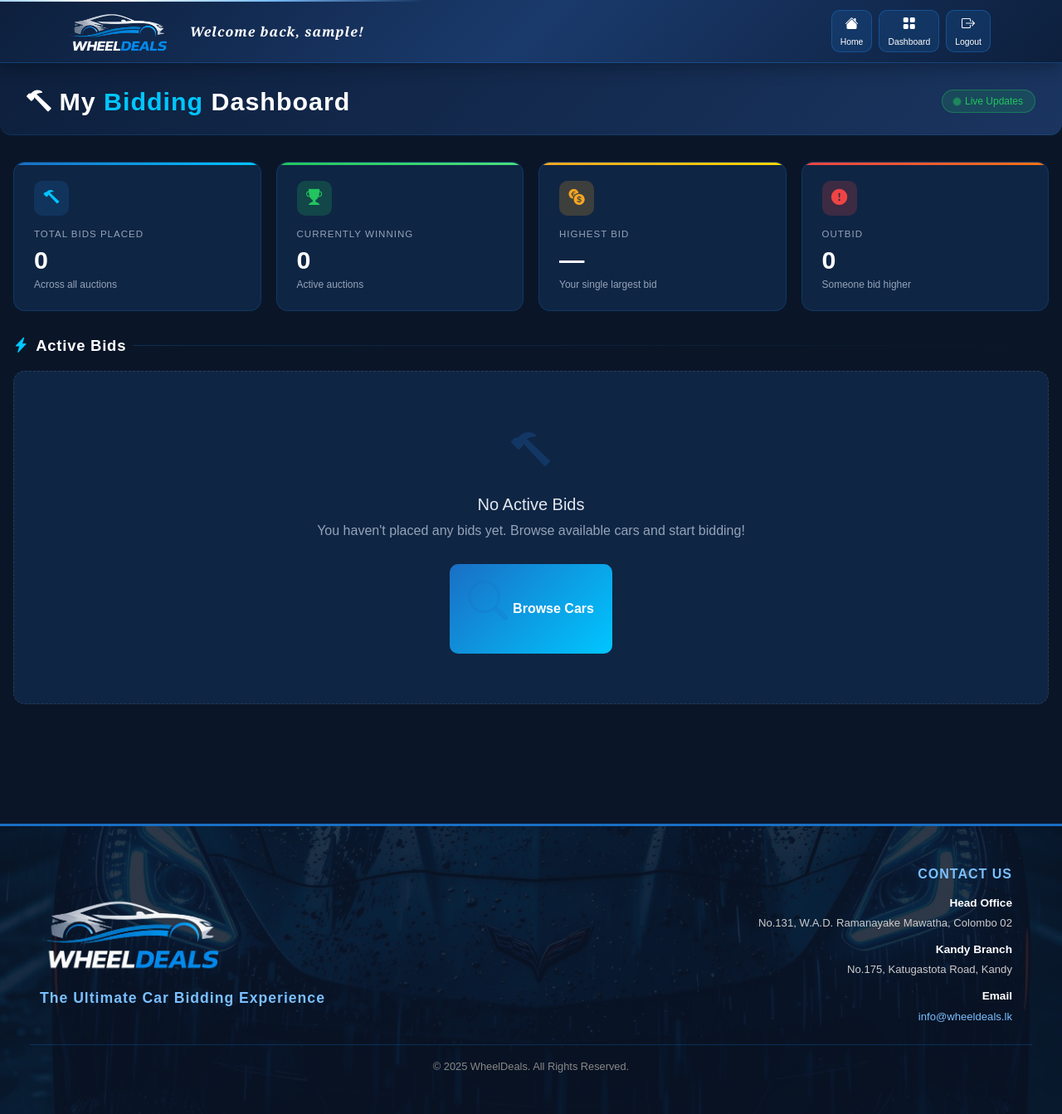
After one commit to thisalirj-star/WheelDeals-Group-08, a Django app: page /cars/buyer-dashboard/ in a window 1280 px wide. The commit adds this page. Shown: the whole page at 83% size. Run offline with Django 5.2, Linux system fonts and the light colour scheme; the visitor is signed in with stand-in values (Sample User, id 1); data that the repository does not hold is empty.

Commit message:
Add buyer dashboard, price formatting, navbar link, UI improvements

```diff
--- /dev/null
+++ b/cars/templates/cars/buyer_dashboard.html
@@ -0,0 +1,436 @@
+{% extends 'base.html' %}
+{% load static %}
+{% load humanize %}
+
+{% block title %}My Bids — WheelDeals{% endblock %}
+
+{% block extra_css %}
+
+@import url('https://fonts.googleapis.com/css2?family=Rajdhani:wght@500;600;700&family=DM+Sans:wght@300;400;500&display=swap');
+
+:root {
+    --navy:      #0d1f3c;
+    --navy-mid:  #132848;
+    --navy-lite: #1a3560;
+    --accent:    #1a6fc4;
+    --accent2:   #00c6ff;
+    --gold:      #f5a623;
+    --green:     #22c55e;
+    --red:       #ef4444;
+    --orange:    #f97316;
+    --text:      #e2e8f0;
+    --muted:     #94a3b8;
+    --card-bg:   #0f2544;
+    --border:    rgba(26,111,196,0.25);
+    --radius:    14px;
+}
+
+body { background: #0a1628 !important; font-family: 'DM Sans', sans-serif; color: var(--text); }
+
+/* ── Page header ── */
+.dash-header {
+    background: linear-gradient(135deg, var(--navy) 0%, var(--navy-lite) 100%);
+    border-bottom: 1px solid var(--border);
+    padding: 28px 32px 22px;
+    margin-bottom: 32px;
+    border-radius: 0 0 var(--radius) var(--radius);
+    display: flex;
+    align-items: center;
+    justify-content: space-between;
+    flex-wrap: wrap;
+    gap: 12px;
+}
+.dash-header h1 {
+    font-family: 'Rajdhani', sans-serif;
+    font-size: 1.9rem;
+    font-weight: 700;
+    letter-spacing: 1px;
+    color: #fff;
+    margin: 0;
+}
+.dash-header h1 span { color: var(--accent2); }
+
+.live-badge {
+    display: inline-flex;
+    align-items: center;
+    gap: 6px;
+    background: rgba(34,197,94,0.15);
+    border: 1px solid rgba(34,197,94,0.4);
+    border-radius: 20px;
+    padding: 4px 14px;
+    font-size: 0.75rem;
+    color: var(--green);
+    font-weight: 500;
+}
+.live-dot {
+    width: 7px; height: 7px;
+    background: var(--green);
+    border-radius: 50%;
+    animation: pulse 1.5s infinite;
+}
+@keyframes pulse {
+    0%,100% { opacity:1; transform:scale(1); }
+    50%      { opacity:.5; transform:scale(1.4); }
+}
+
+/* ── KPI Cards ── */
+.kpi-grid {
+    display: grid;
+    grid-template-columns: repeat(4,1fr);
+    gap: 18px;
+    margin-bottom: 28px;
+}
+@media(max-width:900px){ .kpi-grid{ grid-template-columns:repeat(2,1fr); } }
+@media(max-width:500px){ .kpi-grid{ grid-template-columns:1fr; } }
+
+.kpi-card {
+    background: var(--card-bg);
+    border: 1px solid var(--border);
+    border-radius: var(--radius);
+    padding: 22px 24px;
+    position: relative;
+    overflow: hidden;
+    transition: transform .2s, box-shadow .2s;
+}
+.kpi-card:hover { transform:translateY(-3px); box-shadow:0 8px 32px rgba(0,198,255,.12); }
+.kpi-card::before {
+    content:'';
+    position:absolute; top:0; left:0; right:0; height:3px;
+}
+.kpi-card.blue::before  { background: linear-gradient(90deg,var(--accent),var(--accent2)); }
+.kpi-card.gold::before  { background: linear-gradient(90deg,#f5a623,#ffd700); }
+.kpi-card.green::before { background: linear-gradient(90deg,#22c55e,#4ade80); }
+.kpi-card.red::before   { background: linear-gradient(90deg,#ef4444,#f97316); }
+
+.kpi-icon {
+    width: 42px; height: 42px;
+    border-radius: 10px;
+    display: flex; align-items: center; justify-content: center;
+    font-size: 1.2rem;
+    margin-bottom: 14px;
+}
+.kpi-card.blue  .kpi-icon { background:rgba(26,111,196,.2); color:var(--accent2); }
+.kpi-card.gold  .kpi-icon { background:rgba(245,166,35,.2);  color:var(--gold); }
+.kpi-card.green .kpi-icon { background:rgba(34,197,94,.2);   color:var(--green); }
+.kpi-card.red   .kpi-icon { background:rgba(239,68,68,.2);   color:var(--red); }
+
+.kpi-label { font-size:.72rem; text-transform:uppercase; letter-spacing:1px; color:var(--muted); margin-bottom:6px; }
+.kpi-value { font-family:'Rajdhani',sans-serif; font-size:1.9rem; font-weight:700; color:#fff; line-height:1; }
+.kpi-sub   { font-size:.75rem; color:var(--muted); margin-top:6px; }
+
+/* ── Section title ── */
+.section-title {
+    font-family: 'Rajdhani', sans-serif;
+    font-size: 1.15rem;
+    font-weight: 600;
+    letter-spacing: .8px;
+    color: #fff;
+    margin-bottom: 16px;
+    display: flex;
+    align-items: center;
+    gap: 8px;
+}
+.section-title .accent-line {
+    flex:1; height:1px;
+    background: linear-gradient(90deg,var(--border),transparent);
+}
+
+/* ── Bid Cards Grid ── */
+.bids-grid {
+    display: grid;
+    grid-template-columns: repeat(3,1fr);
+    gap: 20px;
+    margin-bottom: 32px;
+}
+@media(max-width:900px){ .bids-grid{ grid-template-columns:repeat(2,1fr); } }
+@media(max-width:600px){ .bids-grid{ grid-template-columns:1fr; } }
+
+.bid-card {
+    background: var(--card-bg);
+    border: 1px solid var(--border);
+    border-radius: var(--radius);
+    overflow: hidden;
+    transition: transform .2s, box-shadow .2s;
+    cursor: pointer;
+    text-decoration: none;
+}
+.bid-card:hover {
+    transform: translateY(-4px);
+    box-shadow: 0 10px 32px rgba(0,198,255,.15);
+    border-color: rgba(0,198,255,.4);
+}
+
+.bid-card-img {
+    width: 100%;
+    height: 160px;
+    object-fit: cover;
+    display: block;
+}
+.bid-card-img-placeholder {
+    width: 100%;
+    height: 160px;
+    background: linear-gradient(135deg, var(--navy-mid), var(--navy-lite));
+    display: flex;
+    align-items: center;
+    justify-content: center;
+    color: var(--muted);
+    font-size: 2.5rem;
+}
+
+.bid-card-body { padding: 16px 18px; }
+
+.bid-card-title {
+    font-family: 'Rajdhani', sans-serif;
+    font-size: 1.1rem;
+    font-weight: 700;
+    color: #fff;
+    margin-bottom: 4px;
+}
+.bid-card-brand { font-size: .78rem; color: var(--muted); margin-bottom: 12px; }
+
+.bid-amount-row {
+    display: flex;
+    align-items: center;
+    justify-content: space-between;
+    margin-bottom: 10px;
+}
+.bid-amount-label { font-size: .7rem; text-transform: uppercase; letter-spacing: 1px; color: var(--muted); }
+.bid-amount-value {
+    font-family: 'Rajdhani', sans-serif;
+    font-size: 1.2rem;
+    font-weight: 700;
+    color: var(--gold);
+}
+
+.bid-card-footer {
+    padding: 10px 18px;
+    border-top: 1px solid var(--border);
+    display: flex;
+    align-items: center;
+    justify-content: space-between;
+}
+
+/* ── Status badges ── */
+.badge-winning {
+    display: inline-flex; align-items: center; gap: 5px;
+    background: rgba(34,197,94,.15); border: 1px solid rgba(34,197,94,.35);
+    color: var(--green); border-radius: 20px; padding: 3px 10px;
+    font-size: .72rem; font-weight: 500;
+}
+.badge-outbid {
+    display: inline-flex; align-items: center; gap: 5px;
+    background: rgba(239,68,68,.15); border: 1px solid rgba(239,68,68,.35);
+    color: var(--red); border-radius: 20px; padding: 3px 10px;
+    font-size: .72rem; font-weight: 500;
+}
+.badge-ended {
+    display: inline-flex; align-items: center; gap: 5px;
+    background: rgba(100,100,100,.15); border: 1px solid rgba(100,100,100,.3);
+    color: var(--muted); border-radius: 20px; padding: 3px 10px;
+    font-size: .72rem; font-weight: 500;
+}
+.badge-active {
+    display: inline-flex; align-items: center; gap: 5px;
+    background: rgba(0,198,255,.1); border: 1px solid rgba(0,198,255,.3);
+    color: var(--accent2); border-radius: 20px; padding: 3px 10px;
+    font-size: .72rem; font-weight: 500;
+}
+.badge-dot { width: 6px; height: 6px; border-radius: 50%; background: currentColor; }
+
+/* ── Timer pill ── */
+.timer-sm {
+    font-size: .75rem;
+    color: var(--accent2);
+    display: flex;
+    align-items: center;
+    gap: 4px;
+}
+.timer-sm.ended { color: var(--muted); }
+
+/* ── Empty state ── */
+.empty-state {
+    background: var(--card-bg);
+    border: 1px dashed rgba(255,255,255,.1);
+    border-radius: var(--radius);
+    padding: 60px 40px;
+    text-align: center;
+    color: var(--muted);
+}
+.empty-state i { font-size: 3rem; margin-bottom: 16px; display: block; color: var(--border); }
+.empty-state h5 { color: var(--text); margin-bottom: 8px; }
+
+/* ── View button ── */
+.btn-view-bid {
+    font-size: .75rem;
+    color: var(--accent2);
+    text-decoration: none;
+    display: flex;
+    align-items: center;
+    gap: 4px;
+    transition: color .2s;
+}
+.btn-view-bid:hover { color: #fff; }
+
+{% endblock %}
+
+{% block content %}
+<div class="dash-wrap" style="padding-bottom:60px;">
+
+    <!-- Header -->
+    <div class="dash-header">
+        <h1><i class="bi bi-hammer me-2"></i>My <span>Bidding</span> Dashboard</h1>
+        <div class="live-badge"><span class="live-dot"></span> Live Updates</div>
+    </div>
+
+    <div class="container-fluid px-3">
+
+        <!-- KPI Cards -->
+        <div class="kpi-grid">
+            <div class="kpi-card blue">
+                <div class="kpi-icon"><i class="bi bi-hammer"></i></div>
+                <div class="kpi-label">Total Bids Placed</div>
+                <div class="kpi-value">{{ total_bids }}</div>
+                <div class="kpi-sub">Across all auctions</div>
+            </div>
+            <div class="kpi-card green">
+                <div class="kpi-icon"><i class="bi bi-trophy-fill"></i></div>
+                <div class="kpi-label">Currently Winning</div>
+                <div class="kpi-value">{{ winning_count }}</div>
+                <div class="kpi-sub">Active auctions</div>
+            </div>
+            <div class="kpi-card gold">
+                <div class="kpi-icon"><i class="bi bi-currency-exchange"></i></div>
+                <div class="kpi-label">Highest Bid</div>
+                <div class="kpi-value">
+                    {% if highest_bid %}LKR {{ highest_bid|intcomma }}{% else %}—{% endif %}
+                </div>
+                <div class="kpi-sub">Your single largest bid</div>
+            </div>
+            <div class="kpi-card red">
+                <div class="kpi-icon"><i class="bi bi-exclamation-circle-fill"></i></div>
+                <div class="kpi-label">Outbid</div>
+                <div class="kpi-value">{{ outbid_count }}</div>
+                <div class="kpi-sub">Someone bid higher</div>
+            </div>
+        </div>
+
+        <!-- Active Bids -->
+        <div class="section-title">
+            <i class="bi bi-lightning-charge-fill" style="color:var(--accent2)"></i>
+            Active Bids
+            <span class="accent-line"></span>
+        </div>
+
+        {% if active_bids %}
+        <div class="bids-grid">
+            {% for bid in active_bids %}
+            <a href="{% url 'buyer_bidding_page' bid.auction.id %}" class="bid-card" style="text-decoration:none;">
+
+                {% if bid.auction.car.image %}
+                    <img src="{{ bid.auction.car.image.url }}" class="bid-card-img" alt="{{ bid.auction.car.brand }}">
+                {% else %}
+                    <div class="bid-card-img-placeholder">
+                        <i class="bi bi-car-front"></i>
+                    </div>
+                {% endif %}
+
+                <div class="bid-card-body">
+                    <div class="bid-card-title">{{ bid.auction.car.brand }} {{ bid.auction.car.model }}</div>
+                    <div class="bid-card-brand">{{ bid.auction.car.year }} &nbsp;·&nbsp; {{ bid.auction.car.mileage }} km</div>
+
+                    <div class="bid-amount-row">
+                        <div>
+                            <div class="bid-amount-label">Your Bid</div>
+                            <div class="bid-amount-value">LKR {{ bid.amount|intcomma }}</div>
+                        </div>
+                        <div>
+                            {% with top_bid=bid.auction.bids.first %}
+                                {% if top_bid.buyer == request.user %}
+                                    <span class="badge-winning"><span class="badge-dot"></span> Winning</span>
+                                {% else %}
+                                    <span class="badge-outbid"><span class="badge-dot"></span> Outbid</span>
+                                {% endif %}
+                            {% endwith %}
+                        </div>
+                    </div>
+
+                    {% with top_bid=bid.auction.bids.first %}
+                    <div style="font-size:.78rem; color:var(--muted);">
+                        Highest: <span style="color:var(--gold); font-weight:600;">LKR {{ top_bid.amount|intcomma }}</span>
+                    </div>
+                    {% endwith %}
+                </div>
+
+                <div class="bid-card-footer">
+                    <span class="timer-sm" data-end="{{ bid.auction.end_time|date:'c' }}">
+                        <i class="bi bi-clock"></i>
+                        <span class="timer-text">--</span>
+                    </span>
+                    <span class="btn-view-bid">
+                        View Auction <i class="bi bi-arrow-right"></i>
+                    </span>
+                </div>
+
+            </a>
+            {% endfor %}
+        </div>
+
+        {% else %}
+        <div class="empty-state mb-4">
+            <i class="bi bi-hammer"></i>
+            <h5>No Active Bids</h5>
+            <p>You haven't placed any bids yet. Browse available cars and start bidding!</p>
+            <a href="{% url 'home' %}" style="display:inline-flex; align-items:center; gap:6px; background:linear-gradient(135deg,var(--accent),var(--accent2)); border-radius:10px; padding:10px 22px; color:#fff; text-decoration:none; font-weight:600; margin-top:12px;">
+                <i class="bi bi-search"></i> Browse Cars
+            </a>
+        </div>
+        {% endif %}
+
+        {% if ended_bids %}
+        <div class="section-title">
+            <i class="bi bi-clock-history" style="color:var(--muted)"></i>
+            Past Bids
+            <span class="accent-line"></span>
+        </div>
+        <div class="bids-grid">
+            {% for bid in ended_bids %}
+         <a href="{% url 'buyer_bidding_page' bid.auction.id %}" class="bid-card" style="text-decoration:none; opacity:.75;">
+
+                {% if bid.auction.car.image %}
+                    <img src="{{ bid.auction.car.image.url }}" class="bid-card-img" alt="{{ bid.auction.car.brand }}" style="filter:grayscale(40%);">
+                {% else %}
+                    <div class="bid-card-img-placeholder">
+                        <i class="bi bi-car-front"></i>
+                    </div>
+                {% endif %}
+
+                <div class="bid-card-body">
+                    <div class="bid-card-title">{{ bid.auction.car.brand }} {{ bid.auction.car.model }}</div>
+                    <div class="bid-card-brand">{{ bid.auction.car.year }} &nbsp;·&nbsp; {{ bid.auction.car.mileage }} km</div>
+
+                    <div class="bid-amount-row">
+                        <div>
+                            <div class="bid-amount-label">Your Bid</div>
+                            <div class="bid-amount-value">LKR {{ bid.amount|intcomma }}</div>
+                        </div>
+                        <span class="badge-ended"><span class="badge-dot"></span> Ended</span>
+                    </div>
+                </div>
+
+                <div class="bid-card-footer">
+                    <span style="font-size:.75rem; color:var(--muted);">
+                        <i class="bi bi-calendar3 me-1"></i>{{ bid.created_at|date:"M d, Y" }}
+                    </span>
+                    <span class="btn-view-bid">
+                        View <i class="bi bi-arrow-right"></i>
+                    </span>
+                </div>
+
+            </a>
+            {% endfor %}
+        </div>
+        {% endif %}
+
+    </div>
+</div>
+{% endblock %}
--- a/cars/templates/cars/car_detail_buyer.html
+++ b/cars/templates/cars/car_detail_buyer.html
@@ -1,4 +1,5 @@
 {% extends 'base.html' %}
+{% load humanize %}
 {% load static %}
 
 {% block title %}{{ car.brand }} {{ car.model }} — WheelDeals{% endblock %}
@@ -338,7 +339,7 @@ body { background: #0a1628 !important; font-family: 'DM Sans', sans-serif; color
 
             <div class="price-label">Starting Bid / Price</div>
             <div class="price-display">
-                LKR {{ car.starting_price|default:"—" }}
+                LKR {{ car.starting_price|default:"—"|intcomma }}
             </div>
 
             <hr class="divider">
--- a/cars/urls.py
+++ b/cars/urls.py
@@ -8,4 +8,5 @@ urlpatterns = [
     path('dashboard/', views.seller_dashboard, name='seller_dashboard'),
     path('car/<int:id>/', views.car_detail, name='car_detail'),
     path('car/buyer/<int:id>/', views.car_detail_buyer, name='car_detail_buyer'),
+    path('buyer-dashboard/', views.buyer_dashboard, name='buyer_dashboard'),
 ]
--- a/cars/views.py
+++ b/cars/views.py
@@ -5,6 +5,7 @@ from .models import Car, CarImage
 from django.db.models import Avg, Sum
 from dateutil.relativedelta import relativedelta
 from django.utils import timezone
+from django.contrib.auth.decorators import login_required
 
 
 def seller_required(view_func):
@@ -200,3 +201,43 @@ def car_detail_buyer(request, id):
         'car': car,
         'auction': auction
     })
+
+    from django.contrib.auth.decorators import login_required
+from bidding.models import Bid, Auction
+
+@login_required
+def buyer_dashboard(request):
+    # All bids placed by this buyer
+    all_bids = Bid.objects.filter(
+        buyer=request.user
+    ).select_related('auction', 'auction__car').order_by('-created_at')
+
+    # Split into active and ended
+    active_bids = [b for b in all_bids if b.auction.status == 'ACTIVE']
+    ended_bids  = [b for b in all_bids if b.auction.status == 'ENDED']
+
+    # KPI calculations
+    total_bids = all_bids.count()
+
+    highest_bid = all_bids.order_by('-amount').first()
+    highest_bid = highest_bid.amount if highest_bid else None
+
+    # Winning = buyer's bid is the highest in that auction
+    winning_count = 0
+    outbid_count  = 0
+    for bid in active_bids:
+        top = bid.auction.bids.first()  # ordered by -amount
+        if top and top.buyer == request.user:
+            winning_count += 1
+        else:
+            outbid_count += 1
+
+    context = {
+        'total_bids':     total_bids,
+        'winning_count':  winning_count,
+        'outbid_count':   outbid_count,
+        'highest_bid':    highest_bid,
+        'active_bids':    active_bids,
+        'ended_bids':     ended_bids,
+    }
+    return render(request, 'cars/buyer_dashboard.html', context)
--- a/templates/base.html
+++ b/templates/base.html
@@ -118,7 +118,7 @@
                                 <span style="font-size:0.65rem; margin-top:2px;">Dashboard</span>
                             </a>
                         {% else %}
-                            <a href="#" title="Buyer Dashboard" style="display:inline-flex; flex-direction:column; align-items:center; justify-content:center; padding: 4px 10px; background-color:rgba(26,111,196,0.2); border:1px solid rgba(26,111,196,0.5); border-radius:10px; color:#ffffff; transition: all 0.2s; text-decoration:none;" onmouseover="this.style.backgroundColor='#1a6fc4'" onmouseout="this.style.backgroundColor='rgba(26,111,196,0.2)'">
+                            <a href="{% url 'buyer_dashboard' %}" title="Buyer Dashboard" style="display:inline-flex; flex-direction:column; align-items:center; justify-content:center; padding: 4px 10px; background-color:rgba(26,111,196,0.2); border:1px solid rgba(26,111,196,0.5); border-radius:10px; color:#ffffff; transition: all 0.2s; text-decoration:none;" onmouseover="this.style.backgroundColor='#1a6fc4'" onmouseout="this.style.backgroundColor='rgba(26,111,196,0.2)'">
                                 <i class="bi bi-grid-fill" style="font-size:1rem;"></i>
                                 <span style="font-size:0.65rem; margin-top:2px;">Dashboard</span>
                             </a>
```
Also changed, not shown: cars/templates/cars/car_detail_seller.html (+4 -3 lines), cars/templates/cars/dashboard.html (+4 -3 lines).
